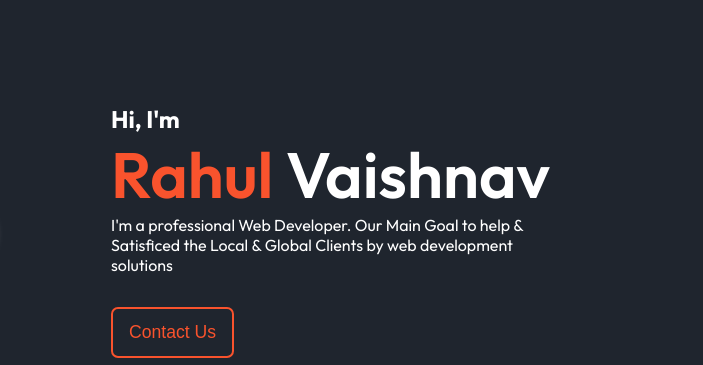
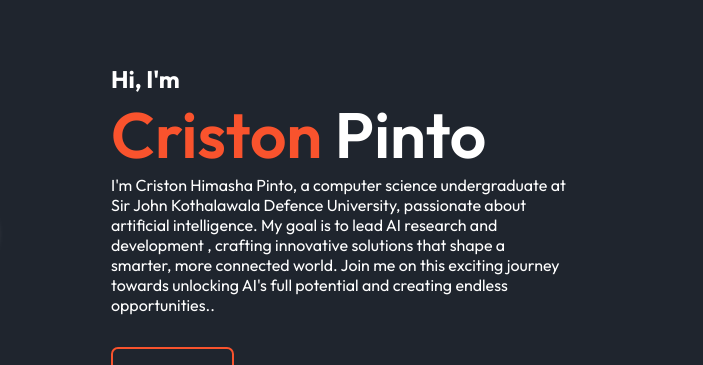
Before and after one commit to cristonpinto/portfolio-Demo, a plain HTML site: page index.html in a window 1280 px wide. Shown: the part 140-505 px from the top of the page, 577-1280 px from the left. Drawn offline with nearby package versions, Linux system fonts and the light colour scheme.

Commit message:
Update index.html

```diff
--- a/index.html
+++ b/index.html
@@ -59,8 +59,13 @@
             </div>
             <div class="detail">
                 <h3>Hi, I'm</h3>
-                <h1><span style="color:#f9532d;">Rahul</span> Vaishnav</h1>
-                <p>I'm a professional Web Developer. Our Main Goal to help & Satisficed the Local & Global Clients by web development solutions</p>
+                <h1><span style="color:#f9532d;">Criston</span> Pinto</h1>
+                <p>I'm Criston Himasha Pinto, a computer science undergraduate at Sir John Kothalawala Defence University,
+                    passionate about artificial intelligence.
+                    My goal is to lead AI research and development
+                    , crafting innovative solutions that shape a smarter,
+                    more connected world. Join me on this exciting journey towards
+                    unlocking AI's full potential and creating endless opportunities..</p>
             <button>Contact Us</button>
             </div>
         </div>
```
